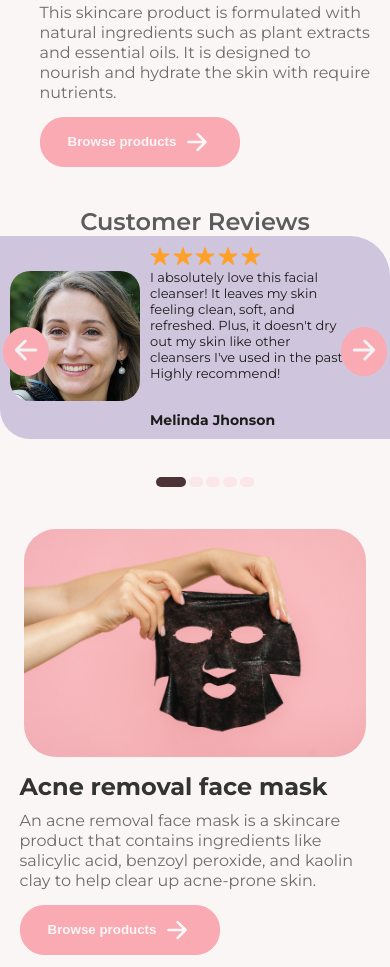
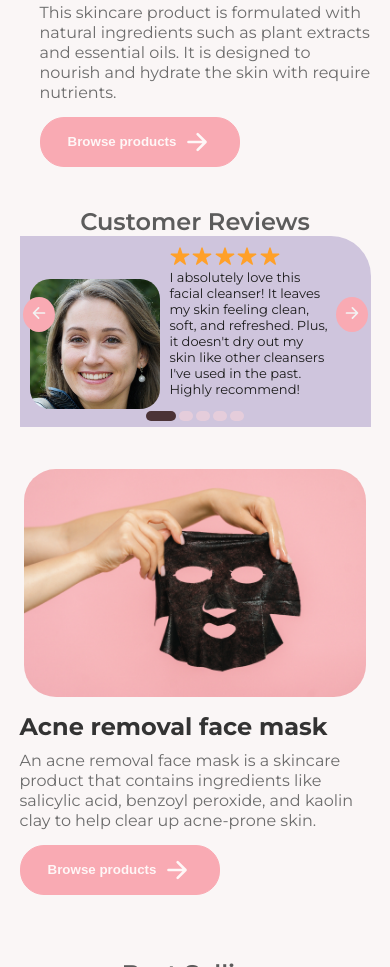
Before and after one commit to Whizfarsh/Bodyshine, a plain HTML site: page index.html in a window 390 px wide. Shown: the part 1713-2680 px from the top of the page. Drawn offline with nearby package versions, Linux system fonts and the light colour scheme.

Commit message:
fix the height for the review panel and the button icon size

```diff
--- a/src/mediaqueries.css
+++ b/src/mediaqueries.css
@@ -19,9 +19,9 @@
 		font-size: 1.6rem;
 		line-height: 2rem;
 	}
-	/* .reviews-pannel {
-		overflow: hidden;
-	} */
+	.the-reviews {
+		max-width: 90%;
+	}
 }
 /* At screen min 900px */
 @media (max-width: 59.4rem) {
@@ -37,9 +37,6 @@
 	.about-content {
 		padding: 0;
 	}
-	/* .review {
-		flex-direction: column;
-	} */
 	.product-name {
 		font-size: 1.6rem;
 	}
@@ -88,7 +85,6 @@
 		top: -18rem;
 		background-color: #faf6f6;
 		border-radius: 20px;
-		/* box-shadow: 0 0 5px rgba(249, 170, 179, 0.8); */
 	}
 	.subscribe p {
 		color: #3a3333;
@@ -112,6 +108,12 @@
 	}
 }
 @media (max-width: 37.5rem) {
+	.the-reviews {
+		height: 26rem;
+	}
+	.review-btn-icon {
+		font-size: 1.8rem;
+	}
 	.review {
 		flex-direction: row;
 		padding: 0 0 0 1rem;
--- a/src/styles.css
+++ b/src/styles.css
@@ -264,7 +264,7 @@ body {
 /* review */
 .the-reviews {
 	position: relative;
-	height: 32rem;
+	height: 30rem;
 	max-width: 120rem;
 	margin: 0 auto;
 	padding: 4rem 0;
@@ -311,8 +311,9 @@ body {
 }
 .review-dots {
 	position: absolute;
-	bottom: 0;
-	left: 40%;
+	bottom: 2%;
+	left: 50%;
+	transform: translateX(-50%);
 	display: flex;
 	justify-content: space-between;
 	align-items: center;
```
